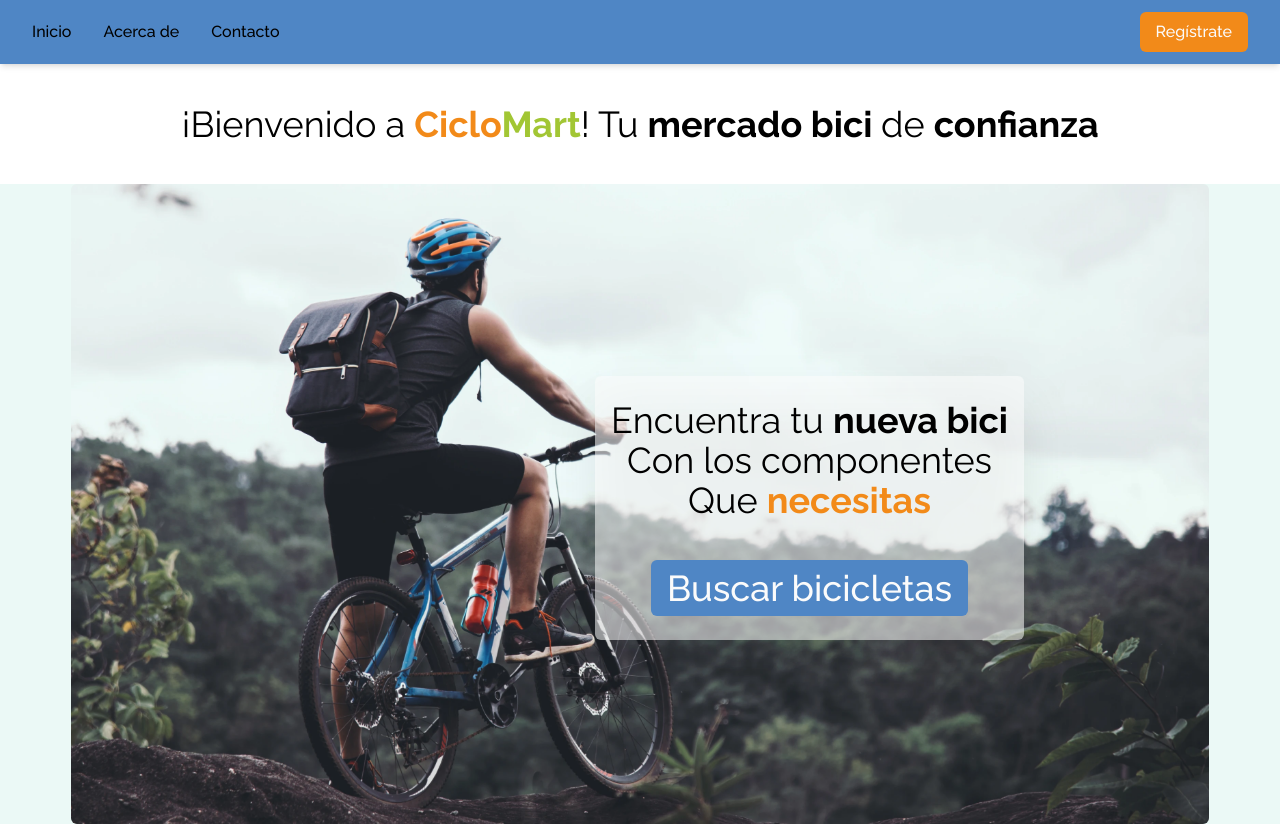
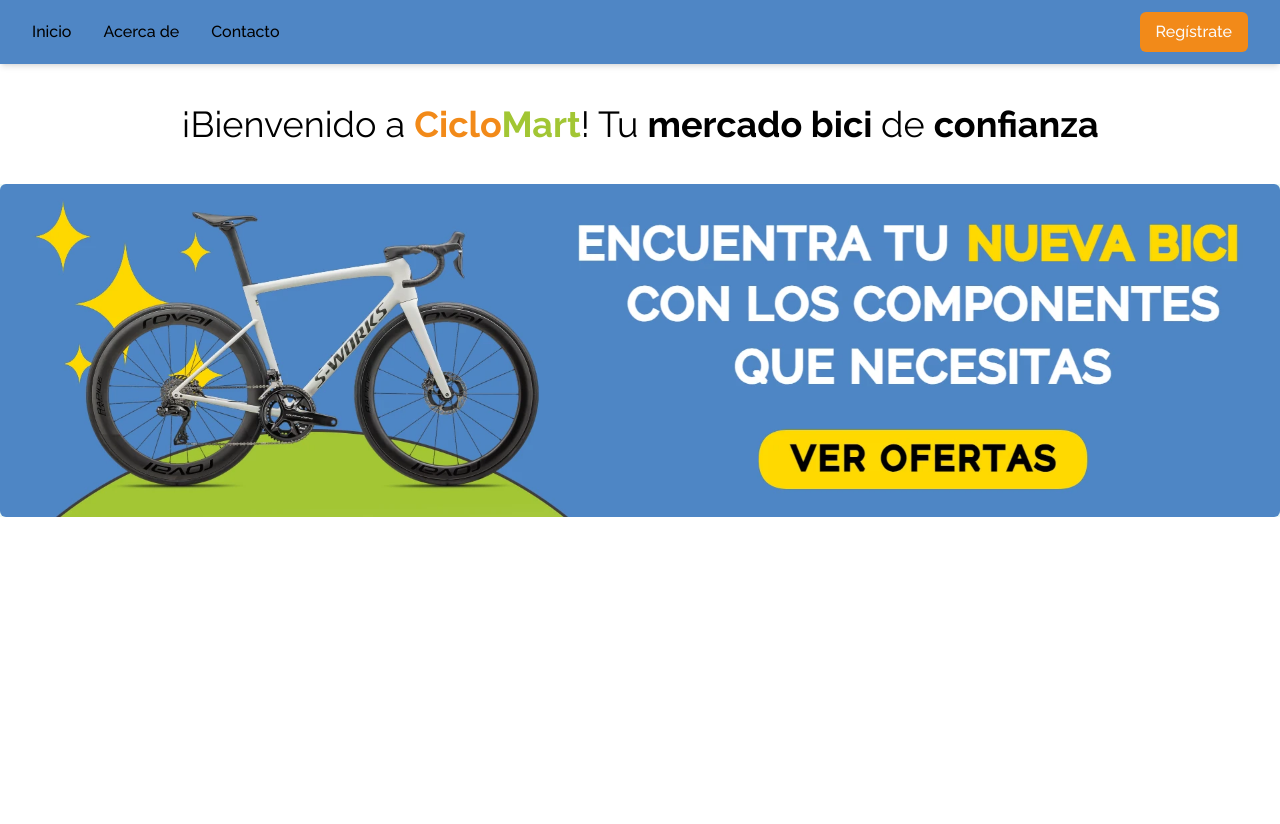
Before and after one commit to w1sec0d/ciclomart_frontend, a React (Vite) app: page / in a window 1280 px wide. After the commit the page ends 800 px from the top, so only its background shows below. Built offline with nearby package versions, Linux system fonts and the light colour scheme; no server answers.

Commit message:
Created landing initial carousel image

```diff
--- a/src/pages/Landing.jsx
+++ b/src/pages/Landing.jsx
@@ -34,14 +34,6 @@ const LandingPage = () => {
       </h1>
       <Carousel responsive={responsive}>
         <div className="flex items-center justify-center w-full relative bg-[#ebf9f6]">
-          <p className="absolute text-4xl drop-shadow-2xl top-[30%] right-[20%] text-center bg-white bg-opacity-55 px-4 py-6 rounded-md">
-            Encuentra tu <span className="font-bold">nueva bici</span>
-            <br />
-            Con los componentes
-            <br />
-            Que <span className="text-tertiary font-bold">necesitas</span>
-            <Button className="mx-auto flex mt-10">Buscar bicicletas</Button>
-          </p>
           <img
             src={landing1}
             alt="Imagen de una persona sobre una bicicleta mirando un paisaje boscoso"
```
Also changed, not shown: src/assets/bike.webp (added), src/assets/landing1.webp.
